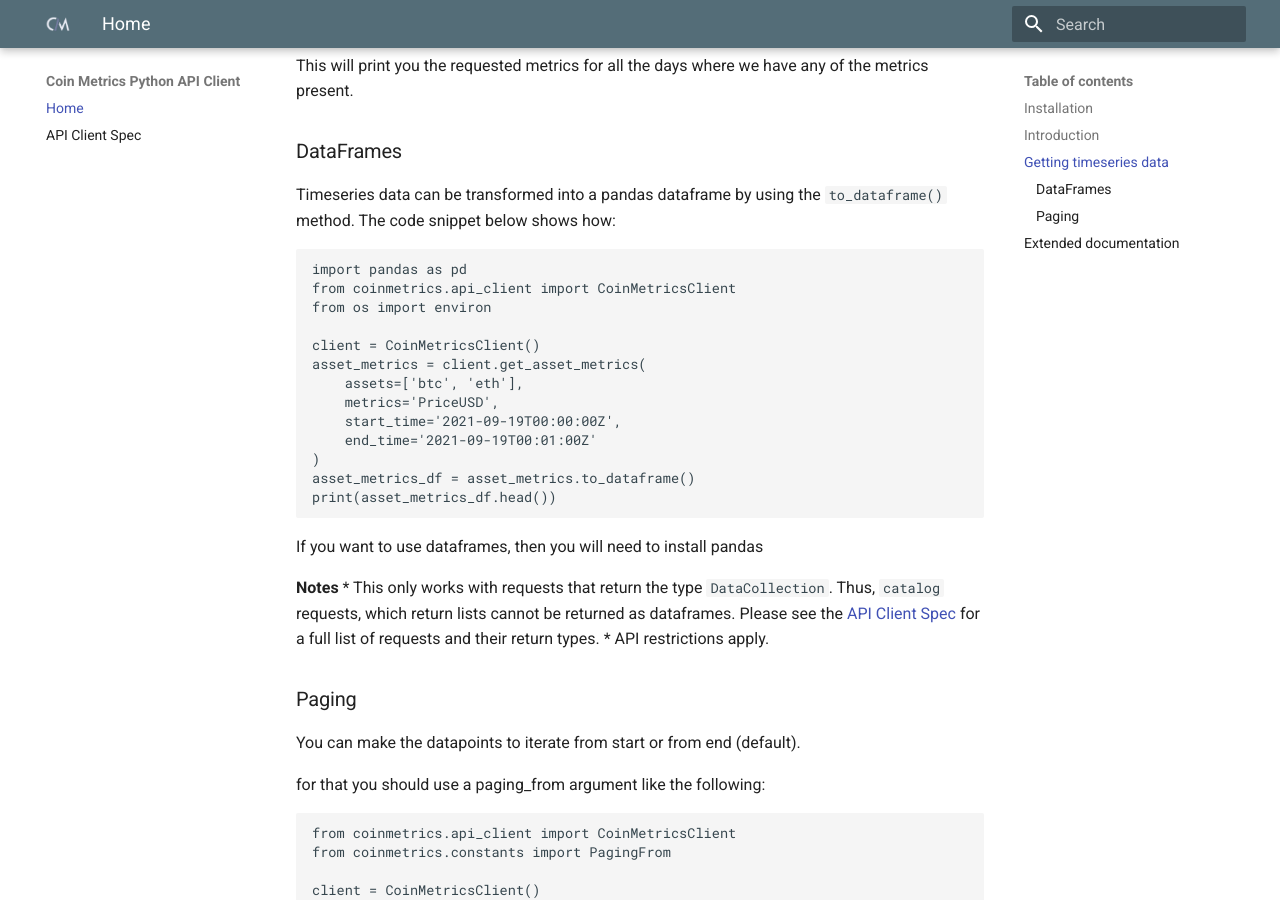
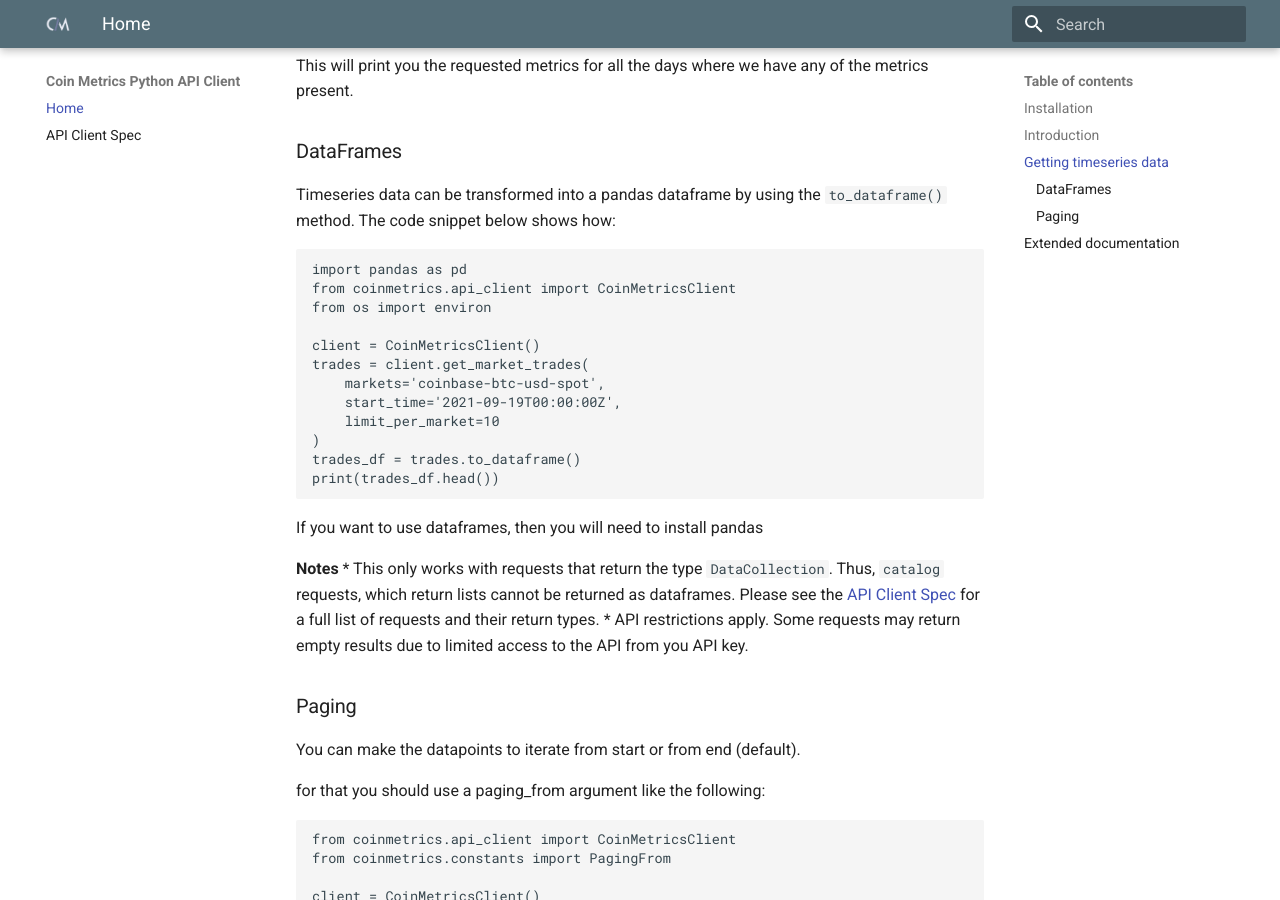
Before and after one commit to coinmetrics/api-client-python, an MkDocs documentation site: the page built from docs/docs/index.md, in a window 1280 px wide and 900 px high, scrolled down 1622 px. Built offline with MkDocs 1.6.1 and Material for MkDocs 9.7.7, drawn with Linux system fonts in a browser that asks for light colours.

Commit message:
Update documentation and error message

````diff
--- a/docs/docs/index.md
+++ b/docs/docs/index.md
@@ -77,14 +77,14 @@ from coinmetrics.api_client import CoinMetricsClient
 from os import environ
 
 client = CoinMetricsClient()
-asset_metrics = client.get_asset_metrics(
-    assets=['btc', 'eth'],
-    metrics='PriceUSD',
+trades = client.get_market_trades(
+    markets='coinbase-btc-usd-spot',
     start_time='2021-09-19T00:00:00Z',
-    end_time='2021-09-19T00:01:00Z'
+    limit_per_market=10
 )
-asset_metrics_df = asset_metrics.to_dataframe()
-print(asset_metrics_df.head())
+trades_df = trades.to_dataframe()
+print(trades_df.head())
+
 ```
 If you want to use dataframes, then you will need to install pandas
 
@@ -92,7 +92,7 @@ If you want to use dataframes, then you will need to install pandas
 * This only works with requests that return the type `DataCollection`. Thus, `catalog` requests, which return lists cannot be returned as dataframes.
 Please see the [API Client Spec](https://coinmetrics.github.io/api-client-python/site/api_client.html) for a full list
 of requests and their return types.
-* API restrictions apply.
+* API restrictions apply. Some requests may return empty results due to limited access to the API from you API key.
 
 
 ### Paging
````
Also changed, not shown: README.md, docs/site/index.html, docs/site/search/search_index.json, 1 other file.
